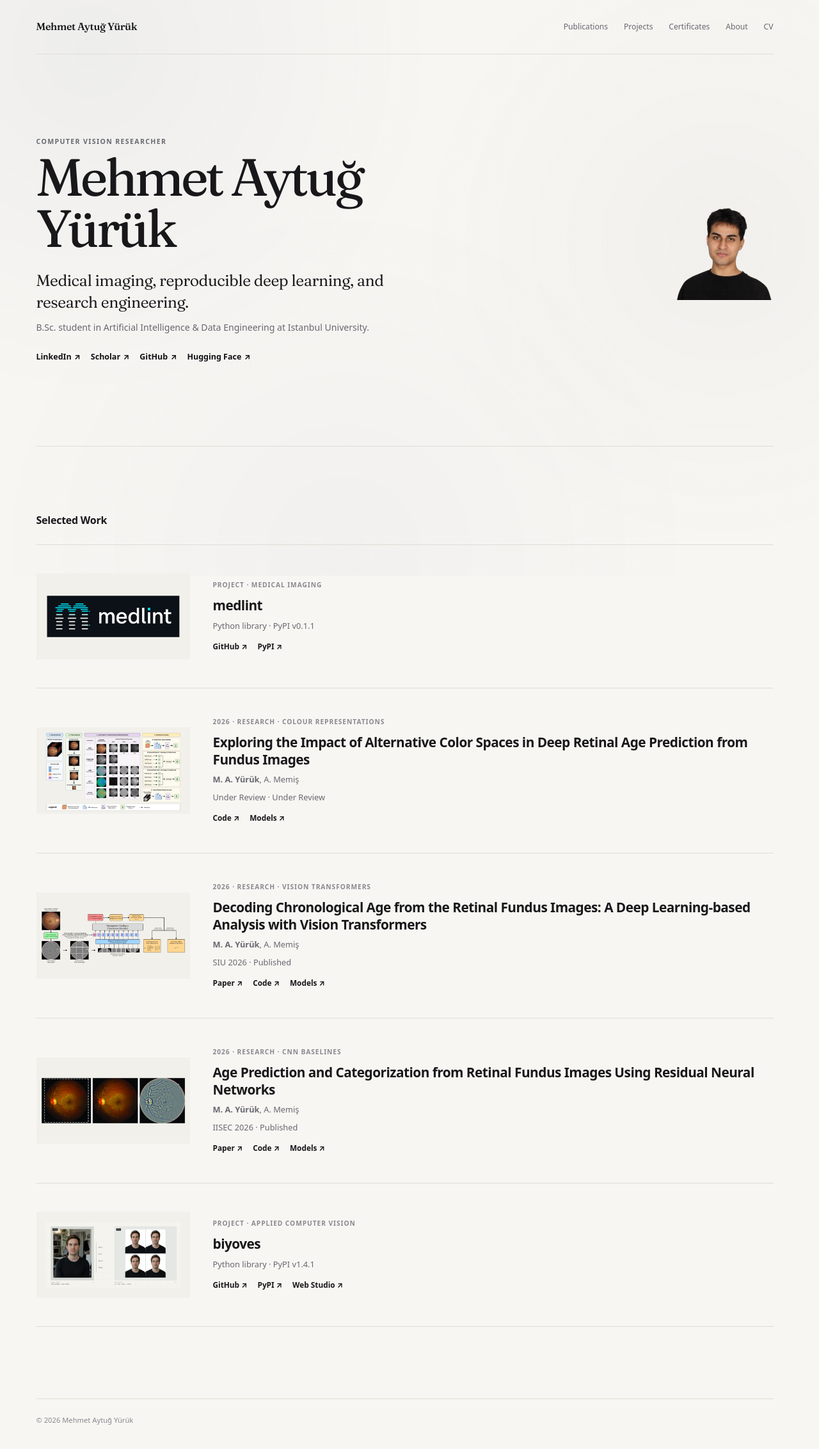
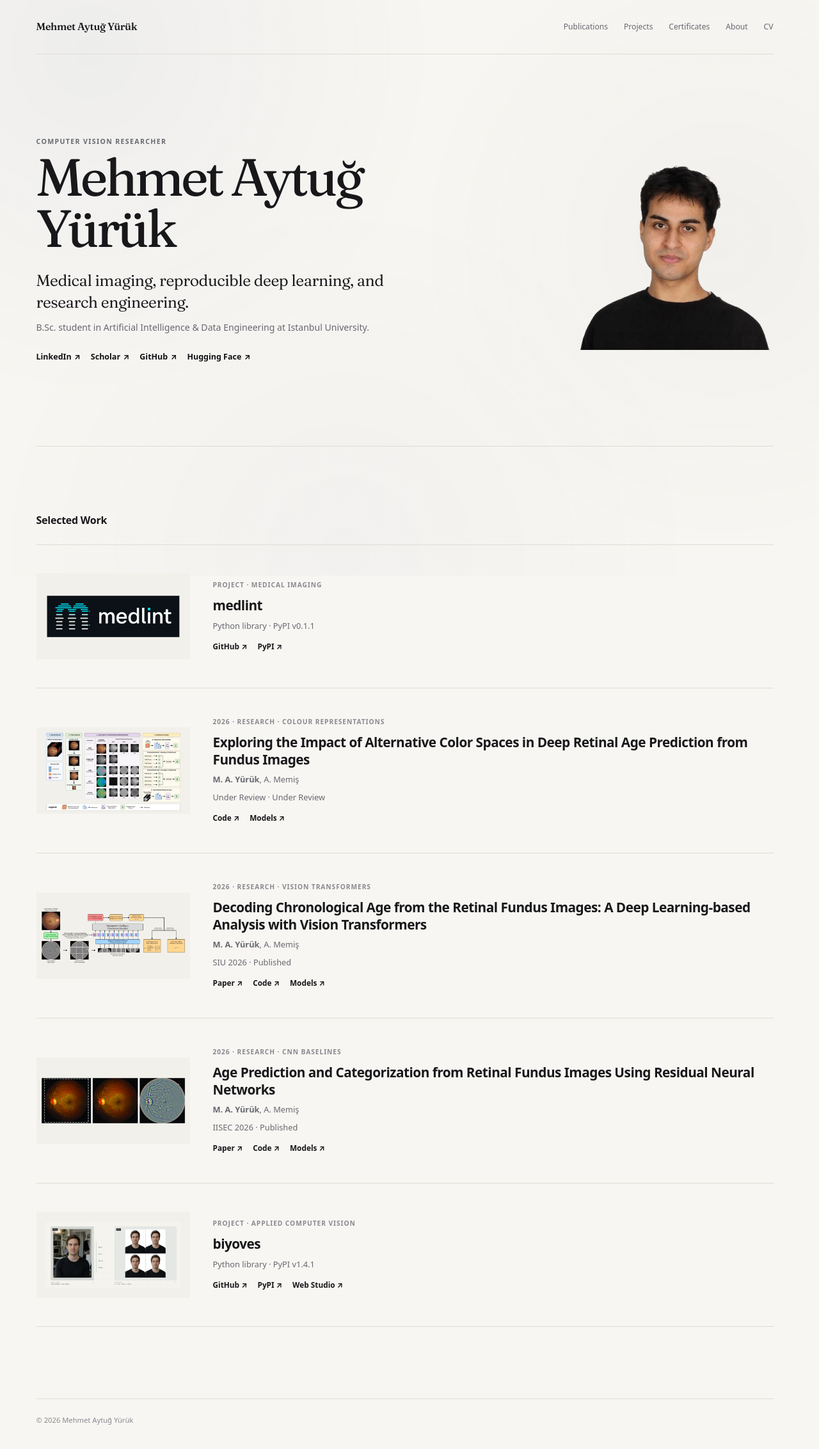
Before and after one commit to mehmetaytugyuruk/mehmetaytugyuruk.github.io, a Jekyll site: the page built from index.html, in a window 1280 px wide. Shown: the whole page at 64% size. Built offline with Jekyll 4.4.1, drawn with Linux system fonts in a browser that asks for light colours.

Commit message:
Enlarge portrait and hide skip link safely

```diff
--- a/_layouts/default.html
+++ b/_layouts/default.html
@@ -39,7 +39,7 @@
     <link rel="preconnect" href="https://fonts.googleapis.com">
     <link rel="preconnect" href="https://fonts.gstatic.com" crossorigin>
     <link href="https://fonts.googleapis.com/css2?family=Fraunces:ital,opsz,wght@0,9..144,300..700;1,9..144,300..700&amp;display=swap" rel="stylesheet">
-    <link rel="stylesheet" href="{{ '/assets/css/site.css' | relative_url }}?v=20260911-transparent-portrait">
+    <link rel="stylesheet" href="{{ '/assets/css/site.css' | relative_url }}?v=20260911-portrait-scale">
 
     <script type="application/ld+json">
     {
--- a/_layouts/redirect.html
+++ b/_layouts/redirect.html
@@ -7,7 +7,7 @@
     <meta name="robots" content="noindex, follow">
     <link rel="canonical" href="{{ page.redirect_to | absolute_url }}">
     <meta http-equiv="refresh" content="0; url={{ page.redirect_to | relative_url }}">
-    <link rel="stylesheet" href="{{ '/assets/css/site.css' | relative_url }}?v=20260911-transparent-portrait">
+    <link rel="stylesheet" href="{{ '/assets/css/site.css' | relative_url }}?v=20260911-portrait-scale">
   </head>
   <body class="interior">
     <main id="main-content" class="page-main redirect-main">
--- a/assets/css/site.css
+++ b/assets/css/site.css
@@ -99,11 +99,15 @@ h3 {
   font-size: 0.82rem;
   font-weight: 650;
   text-decoration: none;
+  opacity: 0;
+  pointer-events: none;
   transform: translateY(-180%);
-  transition: transform 160ms ease;
+  transition: opacity 160ms ease, transform 160ms ease;
 }
 
 .skip-link:focus {
+  opacity: 1;
+  pointer-events: auto;
   transform: translateY(0);
 }
 
@@ -271,7 +275,7 @@ h3 {
 
 .hero-portrait {
   justify-self: end;
-  width: clamp(9.75rem, 11vw, 11.5rem);
+  width: clamp(19.5rem, 22vw, 23rem);
   aspect-ratio: 1 / 1;
 }
 
@@ -1013,7 +1017,7 @@ h3 {
   }
 
   .hero-portrait {
-    width: min(10.5rem, 48vw);
+    width: min(21rem, 96vw, 100%);
     justify-self: start;
     padding-top: 0;
   }
```
